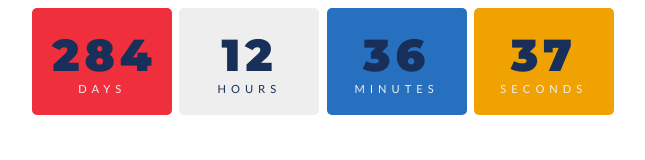
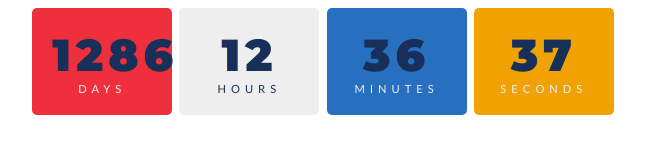
Before and after one commit to evey882/notion-widgets, a plain HTML site: page index.html in a window 1280 px wide. Shown: the whole page, without its empty margins (317-962 px from the left). Drawn offline with Linux system fonts and the light colour scheme.

Commit message:
Update index.html

```diff
--- a/index.html
+++ b/index.html
@@ -103,7 +103,7 @@ body{
 </body>
 <script>
     const year = new Date().getFullYear();
-const myDate = new Date('Oct 15, 2024 00:00:00');
+const myDate = new Date('2027-07-14');
 console.log(myDate);
 
 // countdown
```
